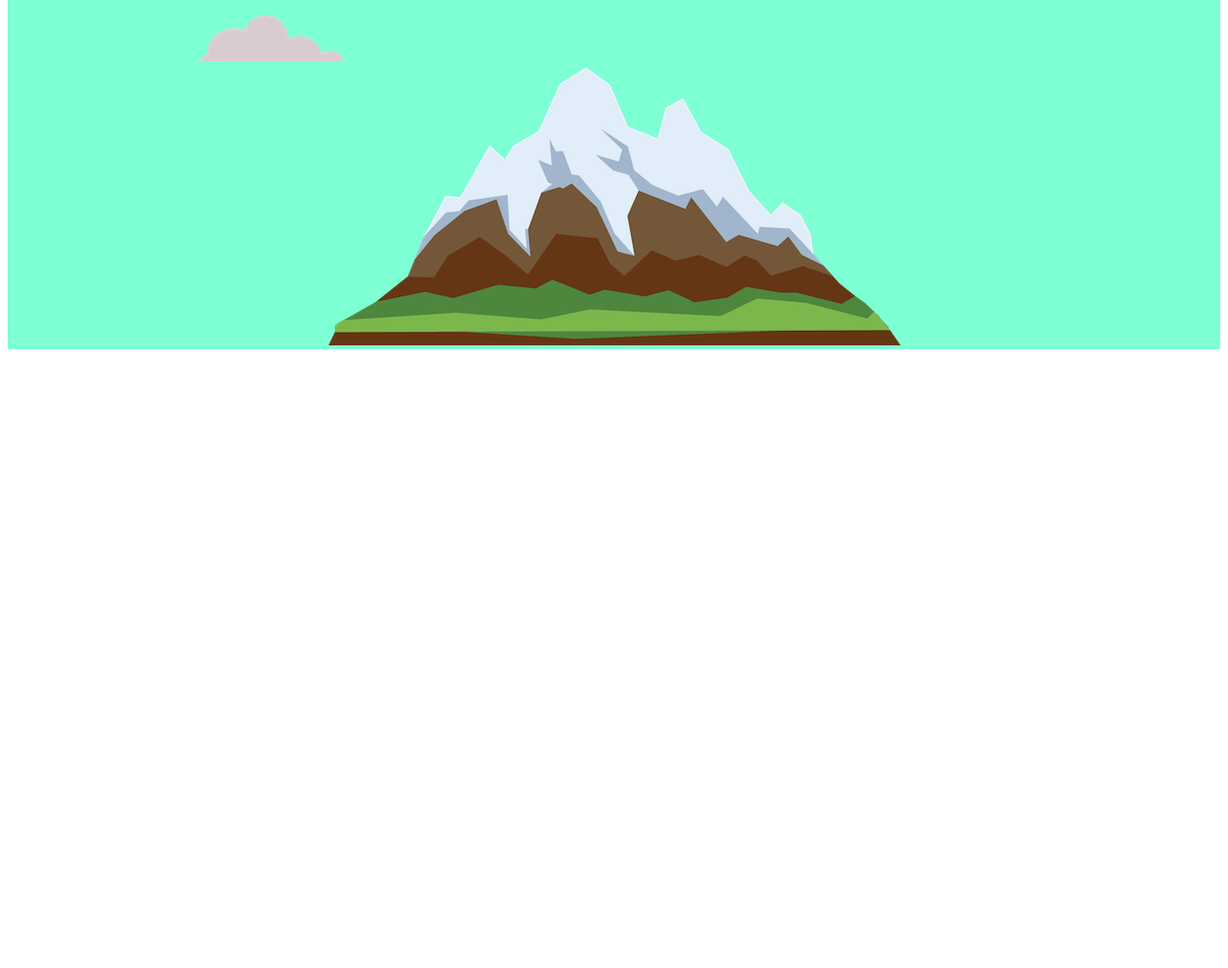
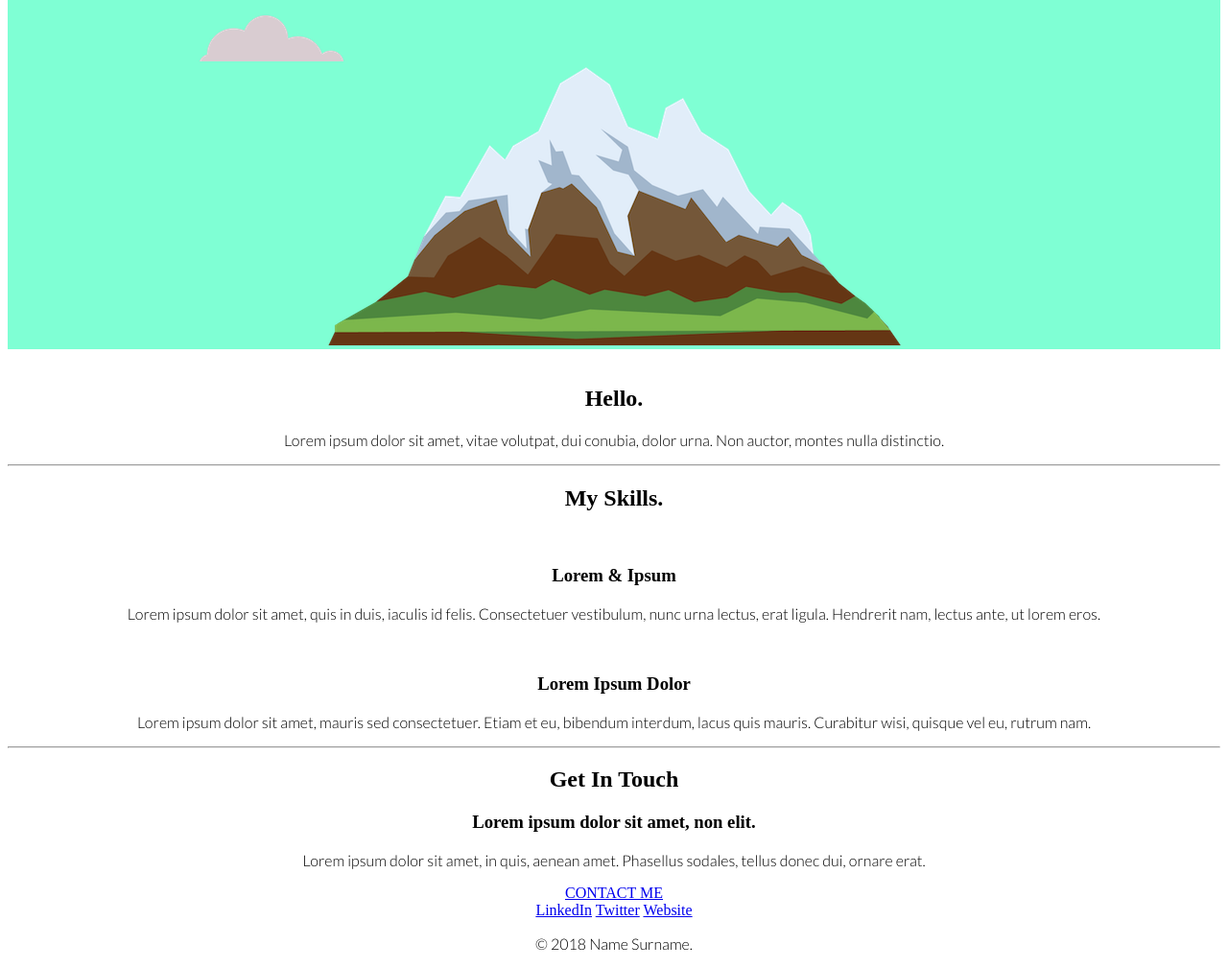
Before and after one commit to matteodibiscotti/100-days-of-code, a plain HTML site: page 43-44-css/index.html in a window 1280 px wide. Shown: the part 195-1204 px from the top of the page at 96% size. Before the commit the page ends 800 px from the top, so only its background shows below. Drawn offline with Linux system fonts and the light colour scheme.

Commit message:
Added stub code

```diff
--- a/43-44-css/index.html
+++ b/43-44-css/index.html
@@ -18,10 +18,38 @@
         <img src="images/mountain.png" alt="mountain-img">
     </div>
     <div class="middle-container">
+        <div class="profile">
+          <img src="" alt="">
+          <h2>Hello.</h2>
+          <p>Lorem ipsum dolor sit amet, vitae volutpat, dui conubia, dolor urna. Non auctor, montes nulla distinctio.</p>
+        </div>
+        <hr>
+        <div class="skills">
+          <h2>My Skills.</h2>
+          <div class="skill-row">
+            <img class="" src="" alt="">
+            <h3>Lorem & Ipsum</h3>
+            <p>Lorem ipsum dolor sit amet, quis in duis, iaculis id felis. Consectetuer vestibulum, nunc urna lectus, erat ligula. Hendrerit nam, lectus ante, ut lorem eros.</p>
+          </div>
+          <div class="skill-row">
+            <img class="" src="" alt="">
+            <h3>Lorem Ipsum Dolor</h3>
+            <p>Lorem ipsum dolor sit amet, mauris sed consectetuer. Etiam et eu, bibendum interdum, lacus quis mauris. Curabitur wisi, quisque vel eu, rutrum nam.</p>
+          </div>
+        </div>
+        <hr>
+        <div class="contact-me">
+          <h2>Get In Touch</h2>
+          <h3>Lorem ipsum dolor sit amet, non elit.</h3>
+          <p>Lorem ipsum dolor sit amet, in quis, aenean amet. Phasellus sodales, tellus donec dui, ornare erat.</p>
+          <a class="btn" href="mailto:name@email.com">CONTACT ME</a>
+        </div>
+      </div>
 
-    </div>
-    <div class="bottom-container">
 
-    </div>
-</body>
-</html>
+      <div class="bottom-container">
+        <a class="footer-link" href="https://www.linkedin.com/">LinkedIn</a>
+        <a class="footer-link" href="https://twitter.com/">Twitter</a>
+        <a class="footer-link" href="https://www.appbrewery.co/">Website</a>
+        <p>© 2018 Name Surname.</p>
+      </div>
```
